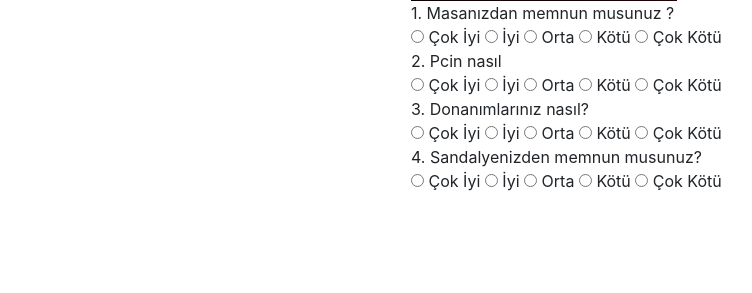
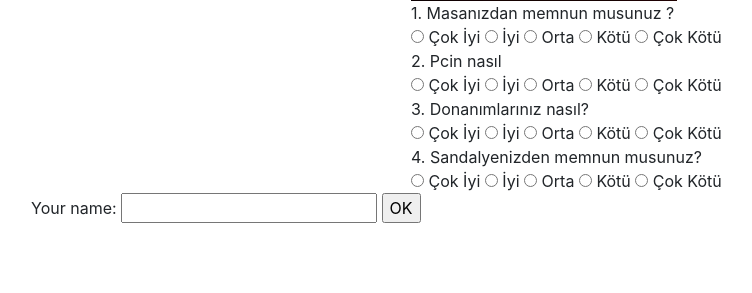
Before and after one commit to tunahancakil/djangoapp, a Django app: page / in a window 1280 px wide. Shown: the part 307-600 px from the top of the page, without its empty margins (54-806 px from the left). Run offline with Django 3.2, Linux system fonts and the light colour scheme; data comes from the database, SQL or seed files in the repository; both versions use the stored data as it was after the commit; parts of the project's set-up code (start-up, migrations or seed data) failed here and were passed over; some libraries are stand-ins or nearby versions.

Commit message:
gönder butonu

```diff
--- a/anket/models.py
+++ b/anket/models.py
@@ -31,11 +31,8 @@ class Isciler(models.Model):
     email = models.EmailField(max_length=50)
     iletisim_no = models.CharField(max_length=10,verbose_name="İletişim No")
     yonetici = models.ManyToManyField(Yoneticiler)
+    kurum = models.ForeignKey(Kurumlar, on_delete=models.CASCADE)
     islem_tarihi = models.DateField()
-
-
-    def __str__(self):
-        return self.ad
 
     class Meta:
         ordering = ('id',)
--- a/template/form.html
+++ b/template/form.html
@@ -17,5 +17,6 @@
             <input type ="submit" class="btn btn-primary" value="Submit">
         </form>
     </div>
+
 </body>
 </html>
--- a/template/index.html
+++ b/template/index.html
@@ -33,5 +33,12 @@
     <div class="col">
     </div>
   </div>
+      <div class="containet">
+    <form action="/your-name/" method="post">
+    <label for="your_name">Your name: </label>
+    <input id="your_name" type="text" name="your_name" value="{{ current_name }}">
+    <input type="submit" value="OK">
+    </form>
+    </div>
 </body>
 </html>
```
Also changed, not shown: anketgonder/views.py (line endings or trailing spaces), db.sqlite3.
